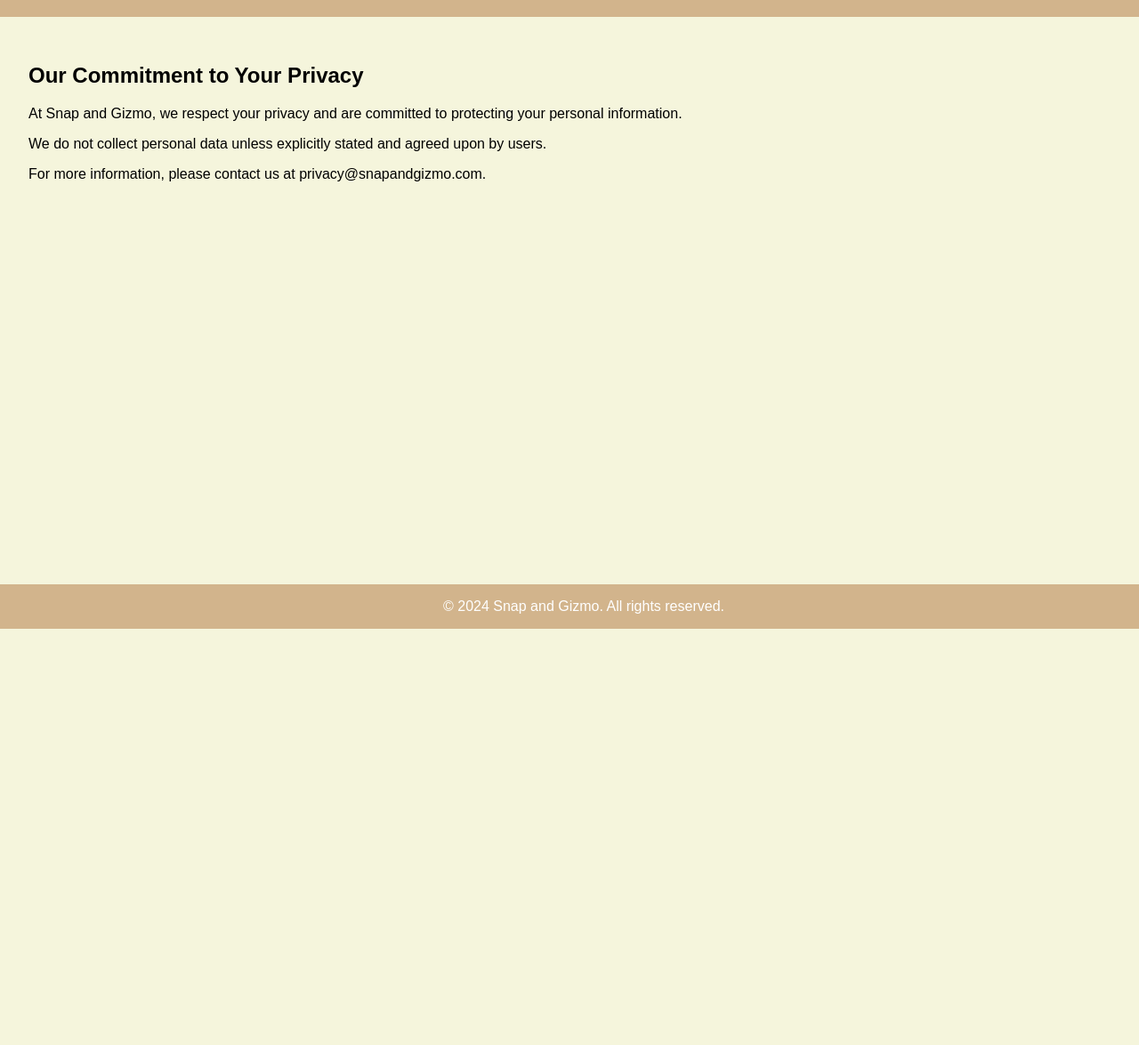
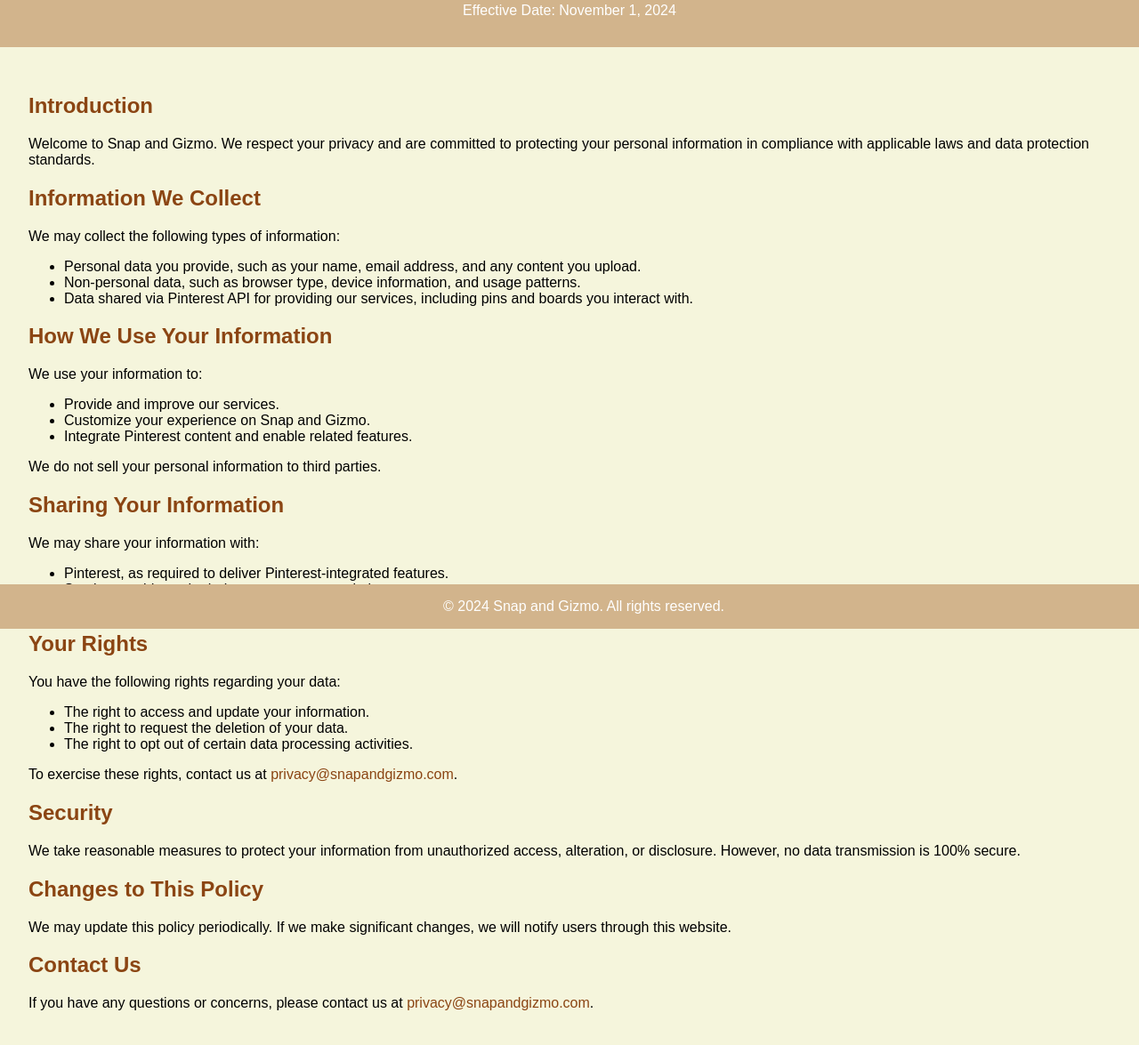
Before and after one commit to SnapandGizmo/snap-Gizmo, a plain HTML site: page privacy.html in a window 1280 px wide. Shown: the part 93-1268 px from the top of the page at 89% size. Before the commit the page ends 800 px from the top, so only its background shows below. Drawn offline with Linux system fonts and the light colour scheme.

Commit message:
Update privacy.html

```diff
--- a/privacy.html
+++ b/privacy.html
@@ -1,4 +1,3 @@
-
 <!DOCTYPE html>
 <html lang="en">
 <head>
@@ -30,18 +29,81 @@
             width: 100%;
             bottom: 0;
         }
+        h1, h2 {
+            color: #8b4513;
+        }
+        a {
+            color: #8b4513;
+            text-decoration: none;
+        }
     </style>
 </head>
 <body>
     <header>
         <h1>Privacy Policy</h1>
+        <p>Effective Date: November 1, 2024</p>
     </header>
     <main>
         <section>
-            <h2>Our Commitment to Your Privacy</h2>
-            <p>At Snap and Gizmo, we respect your privacy and are committed to protecting your personal information.</p>
-            <p>We do not collect personal data unless explicitly stated and agreed upon by users.</p>
-            <p>For more information, please contact us at privacy@snapandgizmo.com.</p>
+            <h2>Introduction</h2>
+            <p>Welcome to Snap and Gizmo. We respect your privacy and are committed to protecting your personal information in compliance with applicable laws and data protection standards.</p>
+        </section>
+
+        <section>
+            <h2>Information We Collect</h2>
+            <p>We may collect the following types of information:</p>
+            <ul>
+                <li>Personal data you provide, such as your name, email address, and any content you upload.</li>
+                <li>Non-personal data, such as browser type, device information, and usage patterns.</li>
+                <li>Data shared via Pinterest API for providing our services, including pins and boards you interact with.</li>
+            </ul>
+        </section>
+
+        <section>
+            <h2>How We Use Your Information</h2>
+            <p>We use your information to:</p>
+            <ul>
+                <li>Provide and improve our services.</li>
+                <li>Customize your experience on Snap and Gizmo.</li>
+                <li>Integrate Pinterest content and enable related features.</li>
+            </ul>
+            <p>We do not sell your personal information to third parties.</p>
+        </section>
+
+        <section>
+            <h2>Sharing Your Information</h2>
+            <p>We may share your information with:</p>
+            <ul>
+                <li>Pinterest, as required to deliver Pinterest-integrated features.</li>
+                <li>Service providers who help us operate our website.</li>
+                <li>Authorities, if required by law.</li>
+            </ul>
+        </section>
+
+        <section>
+            <h2>Your Rights</h2>
+            <p>You have the following rights regarding your data:</p>
+            <ul>
+                <li>The right to access and update your information.</li>
+                <li>The right to request the deletion of your data.</li>
+                <li>The right to opt out of certain data processing activities.</li>
+            </ul>
+            <p>To exercise these rights, contact us at <a href="mailto:privacy@snapandgizmo.com">privacy@snapandgizmo.com</a>.</p>
+        </section>
+
+        <section>
+            <h2>Security</h2>
+            <p>We take reasonable measures to protect your information from unauthorized access, alteration, or disclosure. However, no data transmission is 100% secure.</p>
+        </section>
+
+        <section>
+            <h2>Changes to This Policy</h2>
+            <p>We may update this policy periodically. If we make significant changes, we will notify users through this website.</p>
+        </section>
+
+        <section>
+            <h2>Contact Us</h2>
+            <p>If you have any questions or concerns, please contact us at <a href="mailto:privacy@snapandgizmo.com">privacy@snapandgizmo.com</a>.</p>
         </section>
     </main>
     <footer>
```
